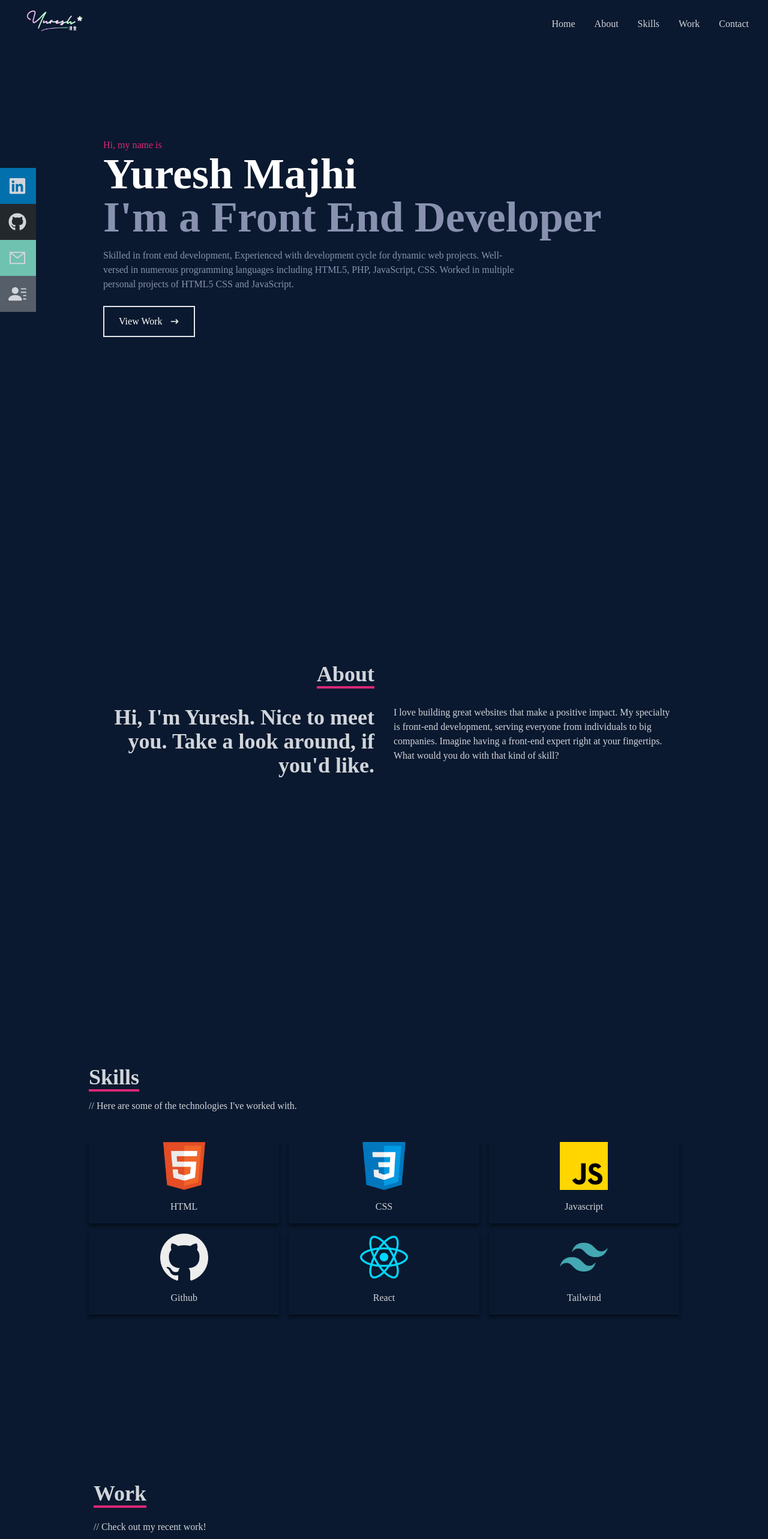
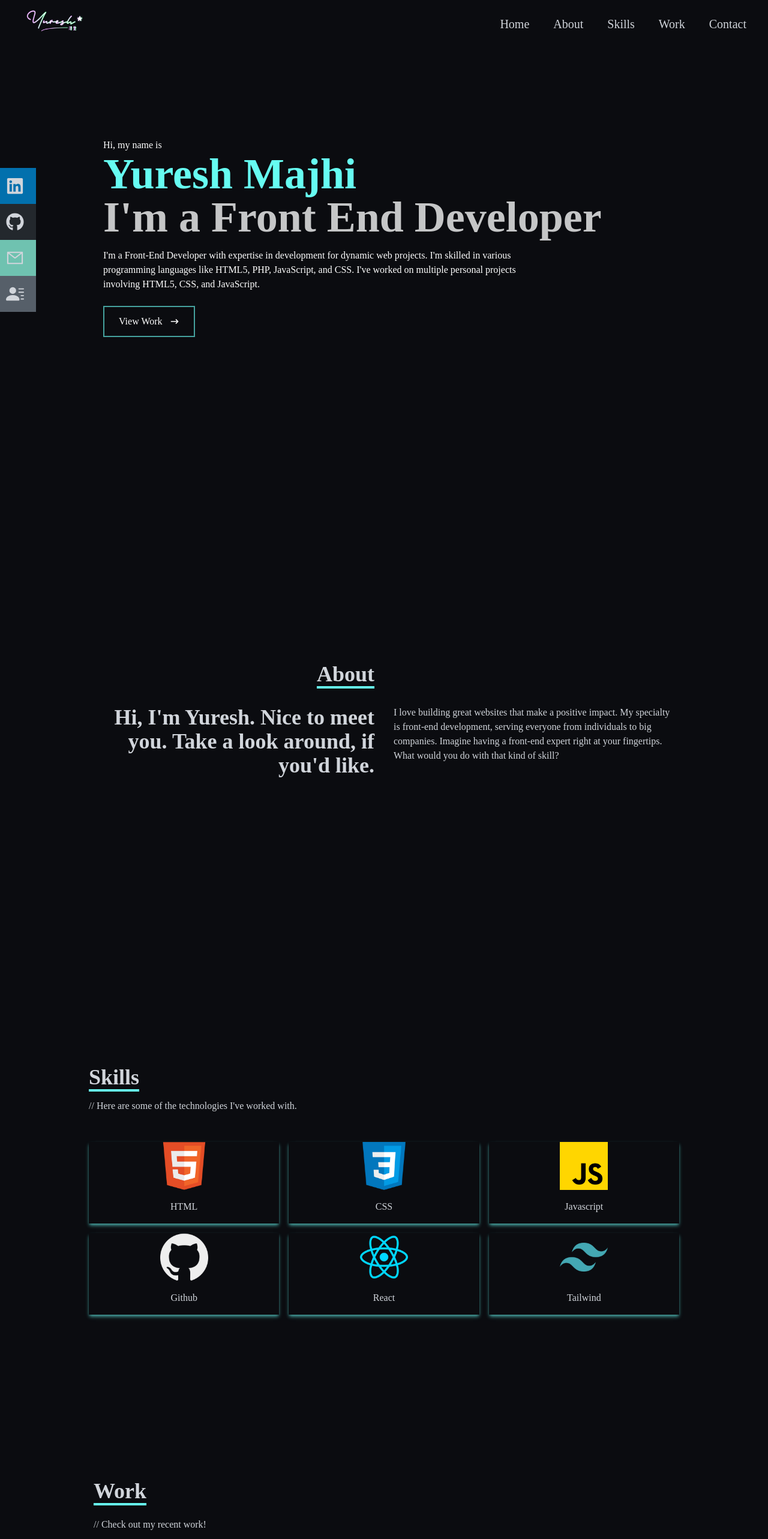
Before and after one commit to YureshMajhi/my-portfolio, a React (Create React App) app: page / in a window 1280 px wide. Shown: the top 2566 px of the page at 60% size. Built offline with nearby package versions, Linux system fonts and the light colour scheme.

Commit message:
Redesigned Color theme

```diff
--- a/public/index.html
+++ b/public/index.html
@@ -24,7 +24,7 @@
       work correctly both with client-side routing and a non-root public URL.
       Learn how to configure a non-root public URL by running `npm run build`.
     -->
-    <title>React App</title>
+    <title>Yuresh Portfolio</title>
   </head>
   <body>
     <noscript>You need to enable JavaScript to run this app.</noscript>
--- a/src/components/About.jsx
+++ b/src/components/About.jsx
@@ -4,11 +4,11 @@ const About = () => {
   return (
     <div
       name="about"
-      className="w-full h-screen flex flex-col justify-center items-center text-gray-300  bg-[#0a192f]"
+      className="w-full h-screen flex flex-col justify-center items-center text-gray-300  bg-[#0b0c10]"
     >
       <div className="w-full max-w-[1000px] px-4 grid grid-cols-2 gap-8">
         <div className="sm:text-right pl-4 pb-8">
-          <p className="font-bold text-4xl border-b-4 border-pink-600 inline">
+          <p className="font-bold text-4xl border-b-4 border-[#66fcf1] inline">
             About
           </p>
         </div>
--- a/src/components/Contact.jsx
+++ b/src/components/Contact.jsx
@@ -4,7 +4,7 @@ const Contact = () => {
   return (
     <div
       name="contact"
-      className="w-full h-screen bg-[#0a192f] flex justify-center items-center"
+      className="w-full h-screen bg-[#0b0c10] flex justify-center items-center"
     >
       <form
         action="https://getform.io/f/7fec332f-d9c3-413a-bc7f-4d0c02d88c10"
@@ -12,7 +12,7 @@ const Contact = () => {
         className="max-w-[600px] flex flex-col mx-auto w-full p-2"
       >
         <div className="pb-8 text-gray-300">
-          <p className="text-4xl font-bold border-b-4 border-pink-600 inline">
+          <p className="text-4xl font-bold border-b-4 border-[#66fcf1] inline">
             Contact
           </p>
           <p className="py-4">
@@ -24,12 +24,14 @@ const Contact = () => {
           type="text"
           name="name"
           placeholder="Name"
+          required
           className="p-2 bg-[#ccd6f6]"
         />
         <input
           type="email"
           name="email"
           placeholder="Email"
+          required
           className="my-4  bg-[#ccd6f6] p-2"
         />
         <textarea
@@ -39,7 +41,7 @@ const Contact = () => {
           className="p-2  bg-[#ccd6f6]"
         ></textarea>
 
-        <button className="border-2 m-4 py-3 px-4 mx-auto text-gray-300 hover:bg-pink-600 hover:border-pink-600">
+        <button className="border-2 border-[#45a29e] m-4 py-3 px-4 mx-auto text-gray-300 hover:bg-[#45a29e]">
           Let's Collaborate
         </button>
       </form>
--- a/src/components/Home.jsx
+++ b/src/components/Home.jsx
@@ -4,25 +4,25 @@ import { Link } from "react-scroll";
 
 const Home = () => {
   return (
-    <div name="home" className="w-full h-screen bg-[#0a192f]">
+    <div name="home" className="w-full h-screen bg-[#0b0c10]">
       {/* container */}
       <div className="h-full flex flex-col justify-center max-w-[1000px] mx-auto px-8">
-        <p className="text-pink-600">Hi, my name is</p>
-        <h1 className="text-white text-4xl sm:text-7xl font-bold">
+        <p className="text-white">Hi, my name is</p>
+        <h1 className="text-[#66fcf1] text-4xl sm:text-7xl font-bold">
           Yuresh Majhi
         </h1>
-        <h2 className="text-[#8892b0] text-4xl sm:text-7xl font-bold">
+        <h2 className="text-[#c5c6c7] text-4xl sm:text-7xl font-bold">
           I'm a Front End Developer
         </h2>
-        <p className="text-[#8892b0] max-w-[700px] my-4">
-          Skilled in front end development, Experienced with development cycle
-          for dynamic web projects. Well-versed in numerous programming
-          languages including HTML5, PHP, JavaScript, CSS. Worked in multiple
-          personal projects of HTML5 CSS and JavaScript.
+        <p className="text-white max-w-[700px] my-4">
+          I'm a Front-End Developer with expertise in development for dynamic
+          web projects. I'm skilled in various programming languages like HTML5,
+          PHP, JavaScript, and CSS. I've worked on multiple personal projects
+          involving HTML5, CSS, and JavaScript.
         </p>
         <div>
           <Link to="work" smooth={true} duration={500}>
-            <button className="flex items-center group text-white border-2 px-6 py-3 my-2 hover:bg-pink-600 hover:border-pink-600">
+            <button className="flex items-center group text-white border-2 border-[#45a29e] px-6 py-3 my-2 hover:bg-[#45a29e]">
               View Work
               <span className="group-hover:rotate-90 duration-300">
                 <HiArrowNarrowRight className="ml-3" />
--- a/src/components/Navbar.jsx
+++ b/src/components/Navbar.jsx
@@ -11,7 +11,7 @@ const Navbar = () => {
   const handleClick = () => setNav(!nav);
 
   return (
-    <div className="fixed w-full h-[80px] flex justify-between items-center px-4 bg-[#0a192f] text-gray-300">
+    <div className="fixed w-full h-[80px] flex justify-between items-center px-4 bg-[#0b0c10] text-gray-300">
       <div>
         <img src={Logo} alt="Yuresh Logo" className="w-[150px]" />
       </div>
@@ -46,7 +46,10 @@ const Navbar = () => {
       </ul>
 
       {/* hamburger */}
-      <div onClick={handleClick} className="md:hidden z-10">
+      <div
+        onClick={handleClick}
+        className="md:hidden z-10 text-2xl text-[#66fcf1] cursor-pointer"
+      >
         {!nav ? <FaBars /> : <FaTimes />}
       </div>
 
@@ -55,7 +58,7 @@ const Navbar = () => {
         className={
           !nav
             ? "hidden"
-            : "absolute top-0 left-0 w-full h-screen bg-[#0a192f] flex flex-col justify-center items-center"
+            : "absolute top-0 left-0 w-full h-screen bg-[#0b0c10] flex flex-col justify-center items-center"
         }
       >
         <li className="py-6 text-4xl">
--- a/src/components/Skills.jsx
+++ b/src/components/Skills.jsx
@@ -10,12 +10,12 @@ const Skills = () => {
   return (
     <div
       name="skills"
-      className="w-full h-screen bg-[#0a192f] text-gray-300 flex justify-center items-center"
+      className="w-full h-screen bg-[#0b0c10] text-gray-300 flex justify-center items-center"
     >
       {/* container */}
       <div className="w-full max-w-[1000px] flex flex-col px-2 mx-auto">
         <div>
-          <p className="text-4xl font-bold border-b-4 border-pink-600 inline">
+          <p className="text-4xl font-bold border-b-4 border-[#66fcf1] inline">
             Skills
           </p>
           <p className="py-4">
@@ -24,15 +24,15 @@ const Skills = () => {
         </div>
 
         <div className="grid grid-cols-2 sm:grid-cols-3 gap-4 text-center py-8">
-          <div className="shadow-md shadow-[#040c16] hover:scale-110 duration-500">
+          <div className="shadow-md shadow-[#45a29e] hover:scale-110 duration-500">
             <img className="mx-auto w-20" src={html} alt="html icon" />
             <p className="my-4">HTML</p>
           </div>
-          <div className="shadow-md shadow-[#040c16] hover:scale-110 duration-500">
+          <div className="shadow-md shadow-[#45a29e] hover:scale-110 duration-500">
             <img className="mx-auto w-20" src={css} alt="css icon" />
             <p className="my-4">CSS</p>
           </div>
-          <div className="shadow-md shadow-[#040c16] hover:scale-110 duration-500">
+          <div className="shadow-md shadow-[#45a29e] hover:scale-110 duration-500">
             <img
               className="mx-auto w-20"
               src={javascript}
@@ -40,15 +40,15 @@ const Skills = () => {
             />
             <p className="my-4">Javascript</p>
           </div>
-          <div className="shadow-md shadow-[#040c16] hover:scale-110 duration-500">
+          <div className="shadow-md shadow-[#45a29e] hover:scale-110 duration-500">
             <img className="mx-auto w-20" src={github} alt="github icon" />
             <p className="my-4">Github</p>
           </div>
-          <div className="shadow-md shadow-[#040c16] hover:scale-110 duration-500">
+          <div className="shadow-md shadow-[#45a29e] hover:scale-110 duration-500">
             <img className="mx-auto w-20" src={react} alt="react icon" />
             <p className="my-4">React</p>
           </div>
-          <div className="shadow-md shadow-[#040c16] hover:scale-110 duration-500">
+          <div className="shadow-md shadow-[#45a29e] hover:scale-110 duration-500">
             <img className="mx-auto w-20" src={tailwind} alt="tailwind icon" />
             <p className="my-4">Tailwind</p>
           </div>
--- a/src/components/Work.jsx
+++ b/src/components/Work.jsx
@@ -8,19 +8,19 @@ import library from "../assets/library.png";
 
 const Work = () => {
   return (
-    <div name="work" className="w-full md:h-screen bg-[#0a192f] text-gray-300">
+    <div name="work" className="w-full md:h-screen bg-[#0b0c10] text-gray-300">
       {/* container */}
       <div className="max-w-[1000px] w-full h-full mx-auto flex flex-col justify-center p-4">
         {/* info */}
         <div className="pb-8">
-          <p className="text-4xl font-bold border-b-4 border-pink-600 inline">
+          <p className="text-4xl font-bold border-b-4 border-[#66fcf1] inline">
             Work
           </p>
           <p className="py-6">// Check out my recent work!</p>
         </div>
 
         {/* grid container */}
-        <div className="grid sm:grid-cols-2 md:grid-cols-3 gap-4 text-center">
+        <div className="grid sm:grid-cols-2 md:grid-cols-3 gap-6 text-center">
           {/* grid item */}
           <div
             style={{ backgroundImage: `url(${form})` }}
--- a/src/index.css
+++ b/src/index.css
@@ -9,8 +9,9 @@
     @apply font-[Raleway];
   }
   li {
-    @apply px-4;
+    @apply px-5;
     @apply cursor-pointer;
+    @apply text-xl;
   }
 }
 
@@ -22,9 +23,5 @@
 }
 
 .content-div:hover {
-  background-image: linear-gradient(
-    to right,
-    rgba(112, 157, 255, 0.8),
-    hsla(242, 74%, 61%, 0.8)
-  ) !important;
+  background-image: linear-gradient(to right, #6480a6cc, #333375cc) !important;
 }
```
